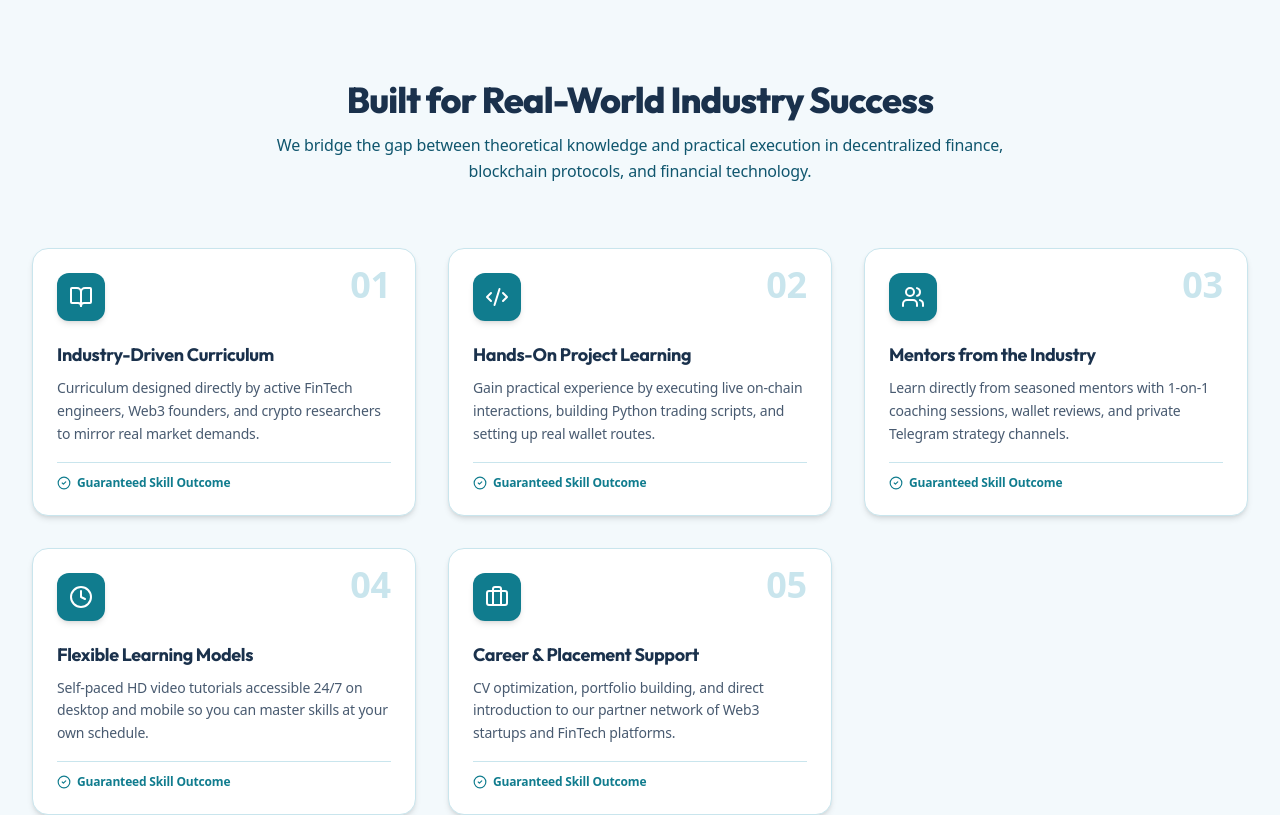
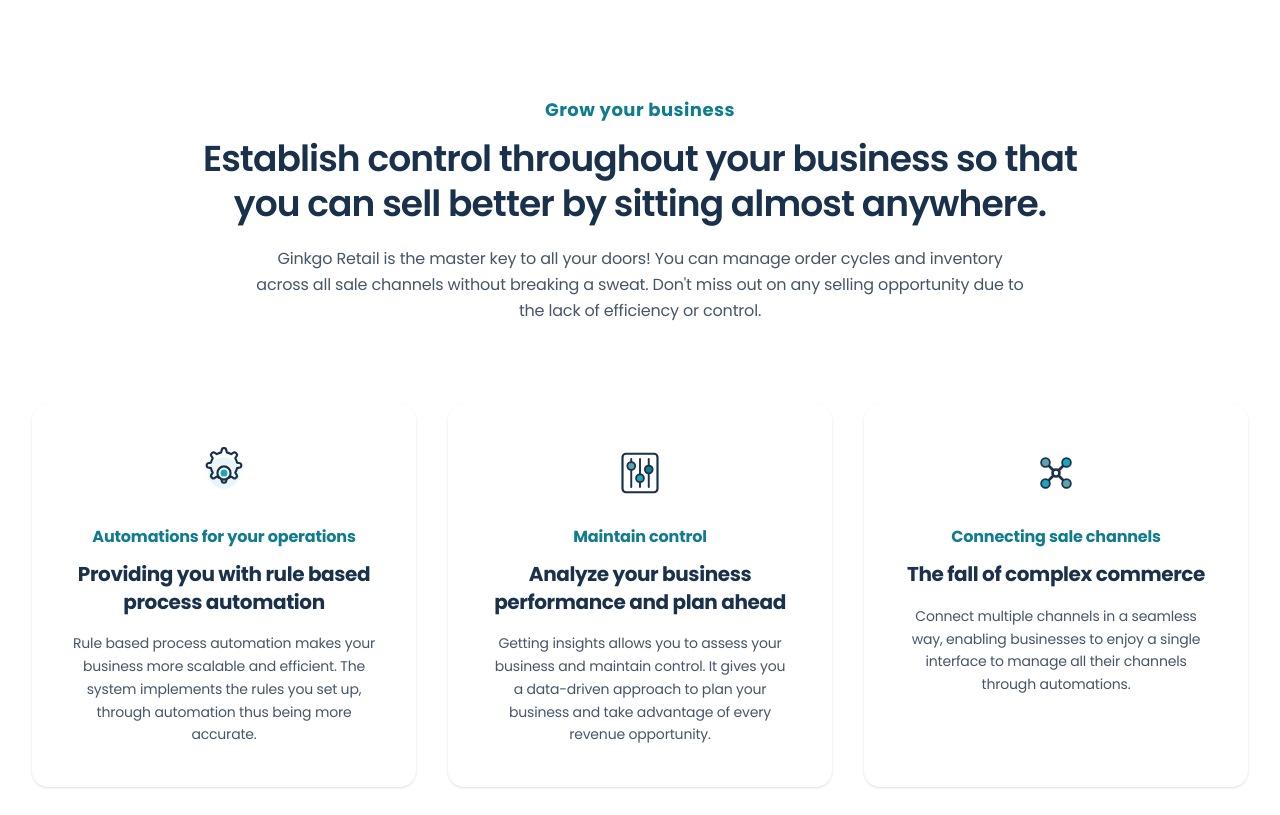
Before and after one commit to usman-codex/fintech, a React (Vite) app: page / in a window 1280 px wide. Shown: the part 4420-5235 px from the top of the page. Built offline with nearby package versions, Linux system fonts and the light colour scheme.

Commit message:
Add Grow Your Business section with 3 zoom-in cards (scale 0 to 100%), text animations, exact icons, official colors, and hover background tint

```diff
--- /dev/null
+++ b/src/components/GrowBusinessSection.tsx
@@ -0,0 +1,194 @@
+import React, { useRef } from 'react';
+import { motion, useInView } from 'motion/react';
+
+interface FeatureCard {
+  id: string;
+  category: string;
+  title: string;
+  description: string;
+  icon: React.ReactNode;
+}
+
+export const GrowBusinessSection: React.FC = () => {
+  const sectionRef = useRef<HTMLDivElement>(null);
+  const isInView = useInView(sectionRef, { once: false, amount: 0.2 });
+
+  const features: FeatureCard[] = [
+    {
+      id: 'automations',
+      category: 'Automations for your operations',
+      title: 'Providing you with rule based process automation',
+      description:
+        'Rule based process automation makes your business more scalable and efficient. The system implements the rules you set up, through automation thus being more accurate.',
+      icon: (
+        <svg className="w-14 h-14" viewBox="0 0 64 64" fill="none" xmlns="http://www.w3.org/2000/svg">
+          {/* Outer Large Cog / Gear */}
+          <path
+            d="M32 14c-9.94 0-18 8.06-18 18s8.06 18 18 18 18-8.06 18-18-8.06-18-18-18zm0 28c-5.52 0-10-4.48-10-10s4.48-10 10-10 10 4.48 10 10-4.48 10-10 10z"
+            fill="#C9E5ED"
+            fillOpacity="0.4"
+          />
+          {/* Gear teeth outline in Dark Navy */}
+          <path
+            d="M35.2 8.4l-.8-3.4c-.2-.8-.9-1.4-1.7-1.4h-1.4c-.8 0-1.5.6-1.7 1.4l-.8 3.4c-1.8.4-3.5 1.1-5 2l-3-1.8c-.7-.4-1.6-.3-2.2.3l-1 1c-.6.6-.7 1.5-.3 2.2l1.8 3c-.9 1.5-1.6 3.2-2 5l-3.4.8c-.8.2-1.4.9-1.4 1.7v1.4c0 .8.6 1.5 1.4 1.7l3.4.8c.4 1.8 1.1 3.5 2 5l-1.8 3c-.4.7-.3 1.6.3 2.2l1 1c.6.6 1.5.7 2.2.3l3-1.8c1.5.9 3.2 1.6 5 2l.8 3.4c.2.8.9 1.4 1.7 1.4h1.4c.8 0 1.5-.6 1.7-1.4l.8-3.4c1.8-.4 3.5-1.1 5-2l3 1.8c.7.4 1.6.3 2.2-.3l1-1c.6-.6.7-1.5.3-2.2l-1.8-3c.9-1.5 1.6-3.2 2-5l3.4-.8c.8-.2 1.4-.9 1.4-1.7v-1.4c0-.8-.6-1.5-1.4-1.7l-3.4-.8c-.4-1.8-1.1-3.5-2-5l1.8-3c.4-.7.3-1.6-.3-2.2l-1-1c-.6-.6-1.5-.7-2.2-.3l-3 1.8c-1.5-.9-3.2-1.6-5-2z"
+            stroke="#1A314C"
+            strokeWidth="2.5"
+            strokeLinejoin="round"
+            fill="none"
+          />
+          {/* Inner small gear / circle */}
+          <circle cx="32" cy="32" r="7.5" stroke="#1A314C" strokeWidth="2.5" fill="#FFFFFF" />
+          {/* Bright Cyan center node */}
+          <circle cx="32" cy="32" r="4" fill="#1DA5B8" />
+        </svg>
+      ),
+    },
+    {
+      id: 'control',
+      category: 'Maintain control',
+      title: 'Analyze your business performance and plan ahead',
+      description:
+        'Getting insights allows you to assess your business and maintain control. It gives you a data-driven approach to plan your business and take advantage of every revenue opportunity.',
+      icon: (
+        <svg className="w-14 h-14" viewBox="0 0 64 64" fill="none" xmlns="http://www.w3.org/2000/svg">
+          {/* Outer rectangular container */}
+          <rect
+            x="12"
+            y="10"
+            width="40"
+            height="44"
+            rx="4"
+            stroke="#1A314C"
+            strokeWidth="2.5"
+            fill="#FFFFFF"
+          />
+          {/* 3 Slider Tracks */}
+          <line x1="22" y1="16" x2="22" y2="48" stroke="#1A314C" strokeWidth="2.2" strokeLinecap="round" />
+          <line x1="32" y1="16" x2="32" y2="48" stroke="#1A314C" strokeWidth="2.2" strokeLinecap="round" />
+          <line x1="42" y1="16" x2="42" y2="48" stroke="#1A314C" strokeWidth="2.2" strokeLinecap="round" />
+
+          {/* Slider 1 Thumb: High */}
+          <circle cx="22" cy="24" r="4.5" fill="#5EA4AA" stroke="#1A314C" strokeWidth="2" />
+
+          {/* Slider 2 Thumb: Low */}
+          <circle cx="32" cy="38" r="4.5" fill="#1DA5B8" stroke="#1A314C" strokeWidth="2" />
+
+          {/* Slider 3 Thumb: Mid */}
+          <circle cx="42" cy="28" r="4.5" fill="#107C8E" stroke="#1A314C" strokeWidth="2" />
+        </svg>
+      ),
+    },
+    {
+      id: 'channels',
+      category: 'Connecting sale channels',
+      title: 'The fall of complex commerce',
+      description:
+        'Connect multiple channels in a seamless way, enabling businesses to enjoy a single interface to manage all their channels through automations.',
+      icon: (
+        <svg className="w-14 h-14" viewBox="0 0 64 64" fill="none" xmlns="http://www.w3.org/2000/svg">
+          {/* Connecting Cross / Diagonal Lines in Dark Navy */}
+          <line x1="20" y1="20" x2="44" y2="44" stroke="#1A314C" strokeWidth="3" strokeLinecap="round" />
+          <line x1="44" y1="20" x2="20" y2="44" stroke="#1A314C" strokeWidth="3" strokeLinecap="round" />
+
+          {/* Central Intersection Link */}
+          <circle cx="32" cy="32" r="5.5" fill="#1A314C" />
+          <circle cx="32" cy="32" r="2.5" fill="#FFFFFF" />
+
+          {/* 4 Green/Cyan Outer Channel Nodes */}
+          <circle cx="20" cy="20" r="5" fill="#5EA4AA" stroke="#1A314C" strokeWidth="2" />
+          <circle cx="44" cy="20" r="5" fill="#1DA5B8" stroke="#1A314C" strokeWidth="2" />
+          <circle cx="20" cy="44" r="5" fill="#1DA5B8" stroke="#1A314C" strokeWidth="2" />
+          <circle cx="44" cy="44" r="5" fill="#5EA4AA" stroke="#1A314C" strokeWidth="2" />
+        </svg>
+      ),
+    },
+  ];
+
+  return (
+    <section
+      id="grow-business-section"
+      ref={sectionRef}
+      className="relative w-full py-16 sm:py-24 bg-white overflow-hidden border-b border-[#C9E5ED]/50"
+    >
+      <div className="max-w-7xl mx-auto px-4 sm:px-6 lg:px-8">
+
+        {/* ========================================================================= */}
+        {/* 1. SECTION HEADER WITH SMOOTH FADE-UP ANIMATION                          */}
+        {/* ========================================================================= */}
+        <div className="text-center max-w-4xl mx-auto mb-14 sm:mb-20">
+          {/* Top Category Badge */}
+          <motion.div
+            initial={{ opacity: 0, y: -10 }}
+            animate={isInView ? { opacity: 1, y: 0 } : { opacity: 0, y: -10 }}
+            transition={{ duration: 0.5, ease: [0.16, 1, 0.3, 1] }}
+          >
+            <span className="text-base sm:text-lg font-bold text-[#107C8E] tracking-wide font-poppins inline-block mb-3">
+              Grow your business
+            </span>
+          </motion.div>
+
+          {/* Main Headline */}
+          <motion.h2
+            initial={{ opacity: 0, y: 15 }}
+            animate={isInView ? { opacity: 1, y: 0 } : { opacity: 0, y: 15 }}
+            transition={{ duration: 0.6, delay: 0.1, ease: [0.16, 1, 0.3, 1] }}
+            className="text-2xl sm:text-3xl lg:text-4xl font-semibold text-[#1A314C] leading-snug sm:leading-tight font-poppins mb-5"
+          >
+            Establish control throughout your business so that you can sell better by sitting almost anywhere.
+          </motion.h2>
+
+          {/* Sub-paragraph Description */}
+          <motion.p
+            initial={{ opacity: 0, y: 15 }}
+            animate={isInView ? { opacity: 1, y: 0 } : { opacity: 0, y: 15 }}
+            transition={{ duration: 0.6, delay: 0.2, ease: [0.16, 1, 0.3, 1] }}
+            className="text-sm sm:text-base text-[#475569] leading-relaxed max-w-3xl mx-auto font-poppins"
+          >
+            Ginkgo Retail is the master key to all your doors! You can manage order cycles and inventory across all sale channels without breaking a sweat. Don't miss out on any selling opportunity due to the lack of efficiency or control.
+          </motion.p>
+        </div>
+
+        {/* ========================================================================= */}
+        {/* 2. 3 ZOOM-IN CARDS (SCALE 0 -> 100%) WITH SOFT BACKGROUND HOVER TRANSITION */}
+        {/* ========================================================================= */}
+        <div className="grid grid-cols-1 md:grid-cols-3 gap-6 lg:gap-8">
+          {features.map((feature, index) => (
+            <motion.div
+              key={feature.id}
+              initial={{ scale: 0, opacity: 0 }}
+              animate={isInView ? { scale: 1, opacity: 1 } : { scale: 0, opacity: 0 }}
+              transition={{
+                duration: 0.65,
+                delay: 0.25 + index * 0.18,
+                ease: [0.34, 1.56, 0.64, 1], // Springy zoom-out to 100%
+              }}
+              whileHover={{ y: -6 }}
+              className="group relative bg-white hover:bg-[#F0F8FA] p-8 lg:p-10 rounded-2xl border border-transparent hover:border-[#C9E5ED] shadow-sm hover:shadow-md transition-all duration-300 flex flex-col items-center text-center cursor-pointer"
+            >
+              {/* Icon Container with subtle animation on hover */}
+              <div className="mb-6 transform group-hover:scale-110 transition-transform duration-300">
+                {feature.icon}
+              </div>
+
+              {/* Blue Category Title */}
+              <span className="text-base font-bold text-[#107C8E] group-hover:text-[#1DA5B8] transition-colors duration-300 font-poppins mb-3">
+                {feature.category}
+              </span>
+
+              {/* Bold Sub-heading */}
+              <h3 className="text-lg sm:text-xl font-bold text-[#1A314C] leading-snug font-poppins mb-4">
+                {feature.title}
+              </h3>
+
+              {/* Description Paragraph */}
+              <p className="text-sm text-[#475569] leading-relaxed font-poppins">
+                {feature.description}
+              </p>
+            </motion.div>
+          ))}
+        </div>
+
+      </div>
+    </section>
+  );
+};
--- a/src/views/HomePage.tsx
+++ b/src/views/HomePage.tsx
@@ -4,6 +4,7 @@ import { BusinessNeedsSection } from '../components/BusinessNeedsSection';
 import { DesignersDevelopersSection } from '../components/DesignersDevelopersSection';
 import { TopProjectsSection } from '../components/TopProjectsSection';
 import { WhyFintechSection } from '../components/WhyFintechSection';
+import { GrowBusinessSection } from '../components/GrowBusinessSection';
 import { KeyPillarsSection } from '../components/KeyPillarsSection';
 import { FeaturedCoursesSection } from '../components/FeaturedCoursesSection';
 import { BundleSection } from '../components/BundleSection';
@@ -76,7 +77,10 @@ export const HomePage: React.FC<HomePageProps> = ({
       {/* 5. Why FinTech (Radial Showcase with Live Running Counters) */}
       <WhyFintechSection />
 
-      {/* 6. Key Pillars / Why Choose Us */}
+      {/* 6. Grow Your Business (Establish Control 3 Zoom-In Feature Cards) */}
+      <GrowBusinessSection />
+
+      {/* 7. Key Pillars / Why Choose Us */}
       <KeyPillarsSection />
 
       {/* 3. Top Featured Courses Catalog */}
```
